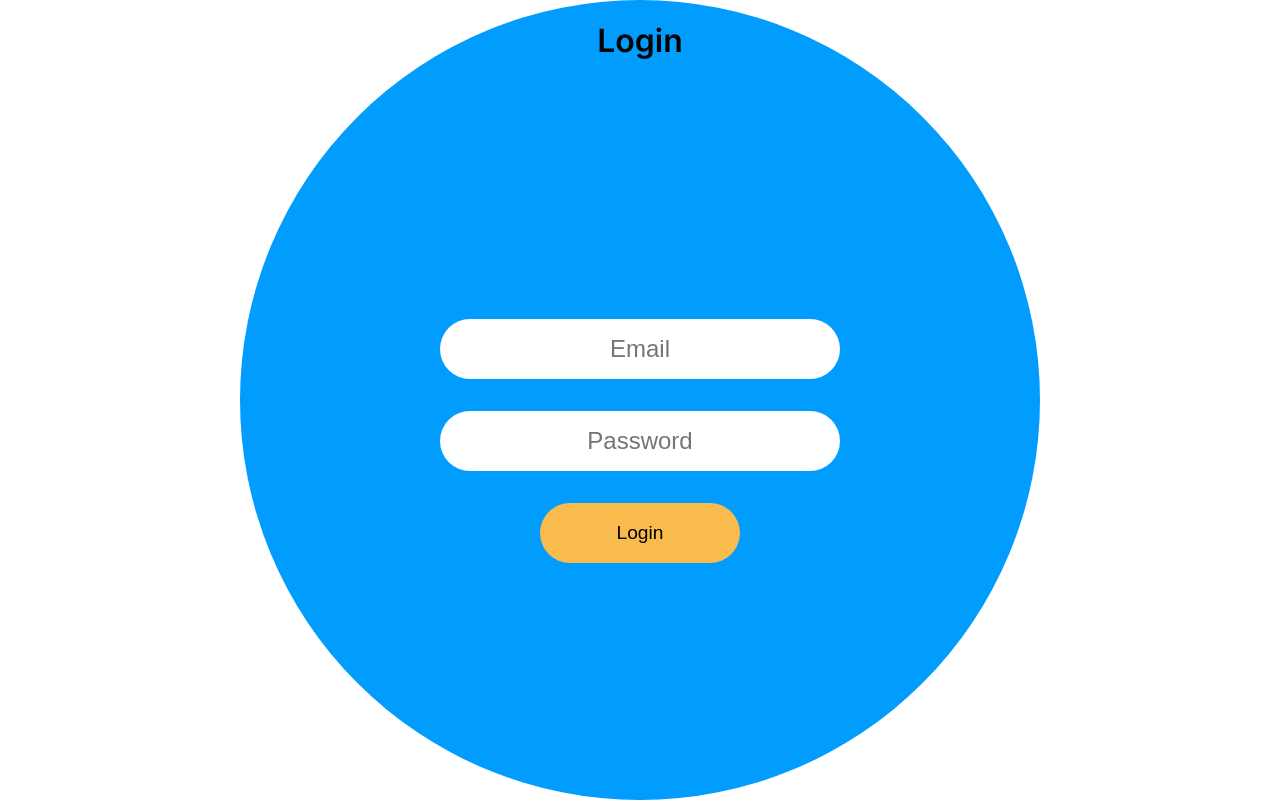
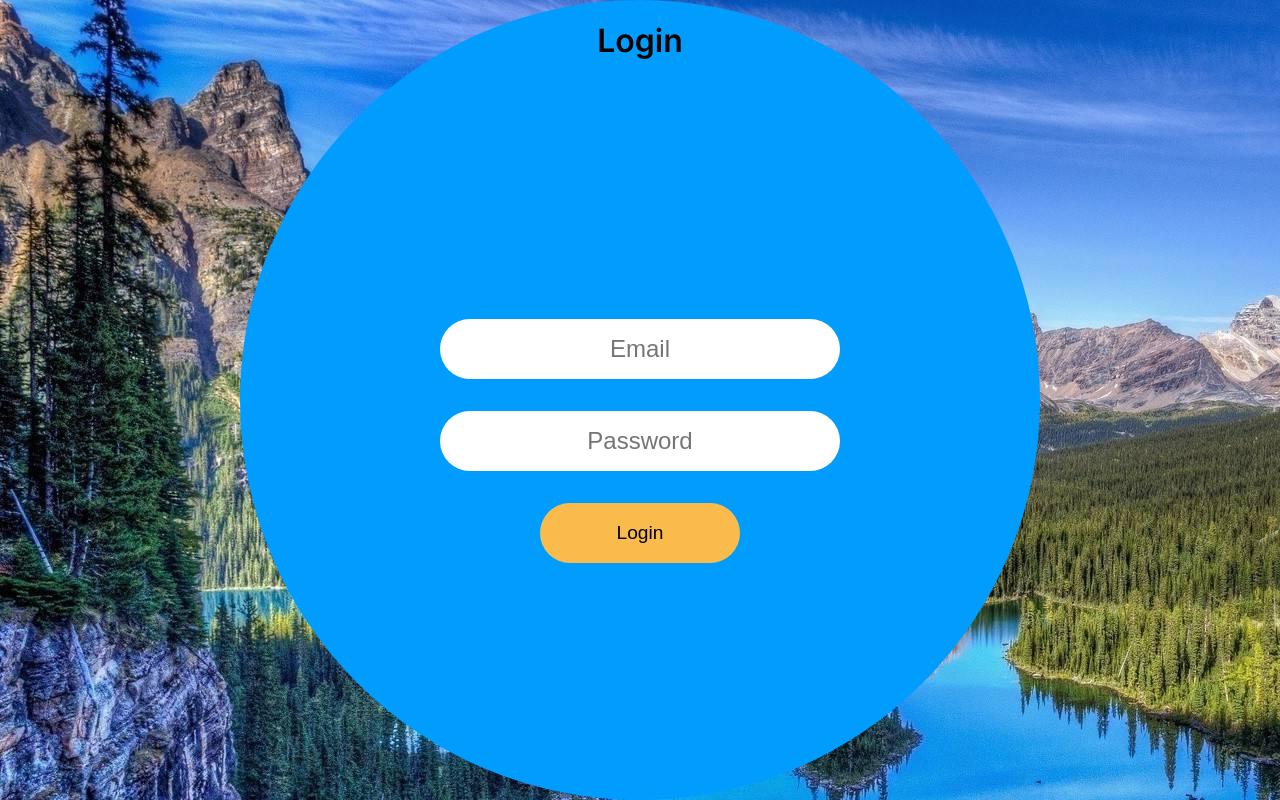
Before and after one commit to PlanificacionViaje/PlanificacioFrontEnd, a Vue app: page / in a window 1280 px wide. Built offline with nearby package versions, Linux system fonts and the light colour scheme.

Commit message:
background image mountain

```diff
--- a/src/App.vue
+++ b/src/App.vue
@@ -24,4 +24,8 @@ html, body, #app {
   margin: 0;
   font-family:'Inter', sans-serif;
 }
+
+#app {
+  background: url("/public/bg.jpg");
+}
 </style>
```
Also changed, not shown: public/bg.jpg (added).
